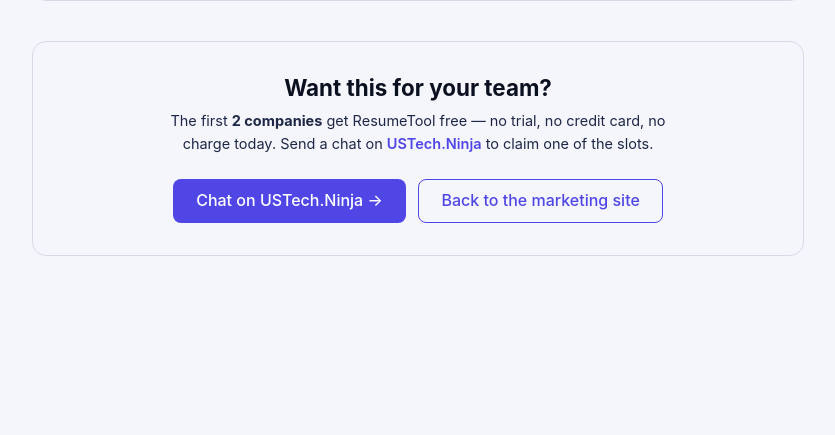
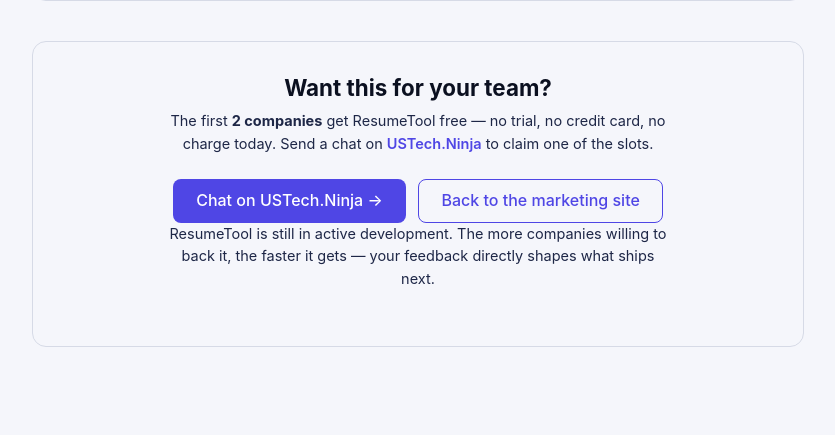
Before and after one commit to expphoto/resumetool, a Python web app: template src/resumetool/server/templates/demo.html in a window 1280 px wide. Shown: the part 3152-3587 px from the top of the page, without its empty margins (222-1057 px from the left). Before the commit the page ends 3408 px from the top, so only its background shows below. Run offline with Jinja, Linux system fonts and the light colour scheme; the template is opened without the code that fills it, so the values that code supplies are empty.

Commit message:
Demo CTA: note that project is still in active development
Added a short line below the pilot CTA on the demo page explaining
that ResumeTool is still in active development and that more company
backing means faster feature development. This frames the pilot ask
as an investment in a roadmap, not just a free trial.
55 tests pass, ruff clean.

```diff
--- a/src/resumetool/server/templates/demo.html
+++ b/src/resumetool/server/templates/demo.html
@@ -276,6 +276,11 @@
       <a href="https://ustech.ninja" class="btn btn-primary btn-lg" rel="noopener">Chat on USTech.Ninja →</a>
       <a href="https://expphoto.github.io/resumetool/" class="btn btn-outline btn-lg">Back to the marketing site</a>
     </div>
+    <p class="demo-cta-dev">
+      ResumeTool is still in active development. The more companies
+      willing to back it, the faster it gets — your feedback directly
+      shapes what ships next.
+    </p>
   </section>
 
 </div>
```
